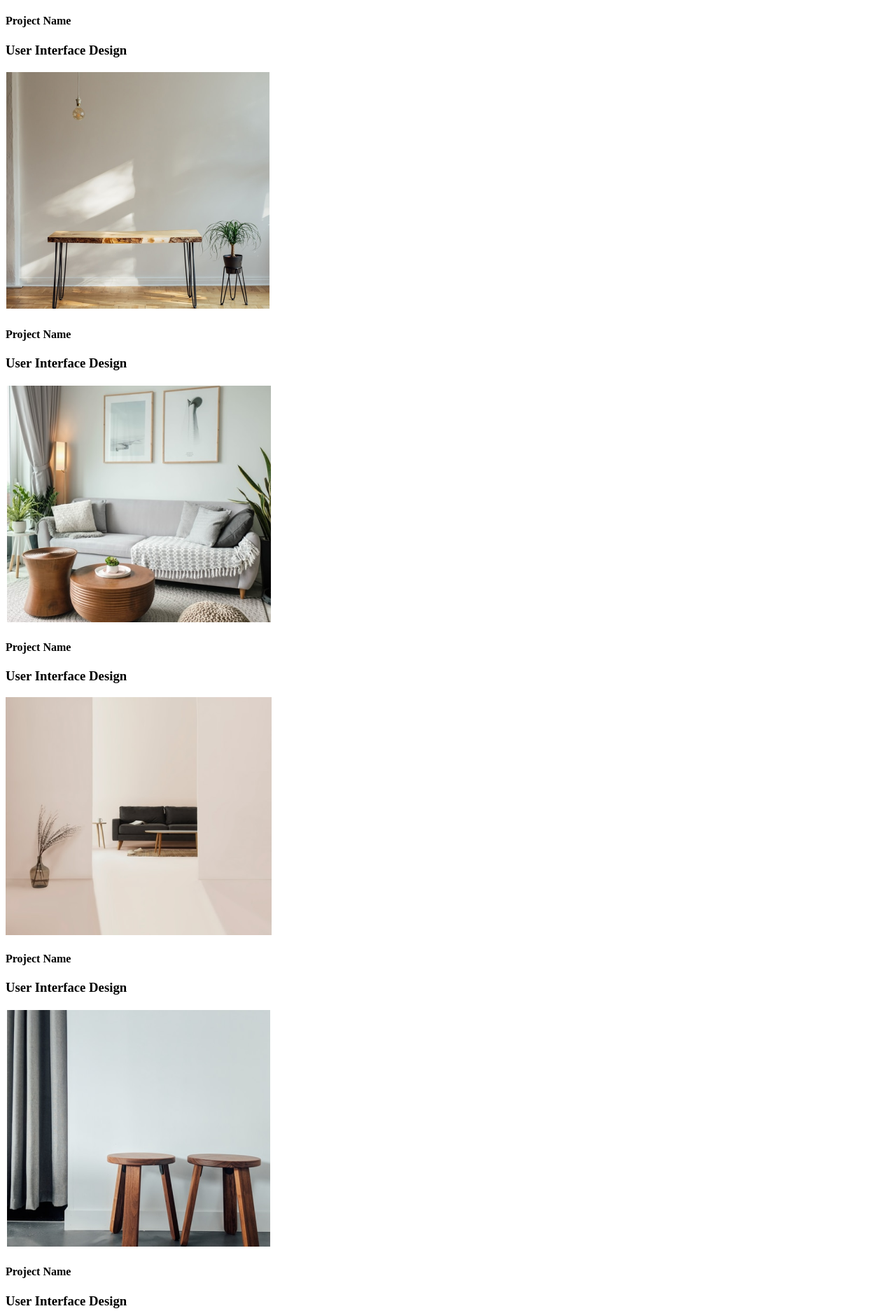
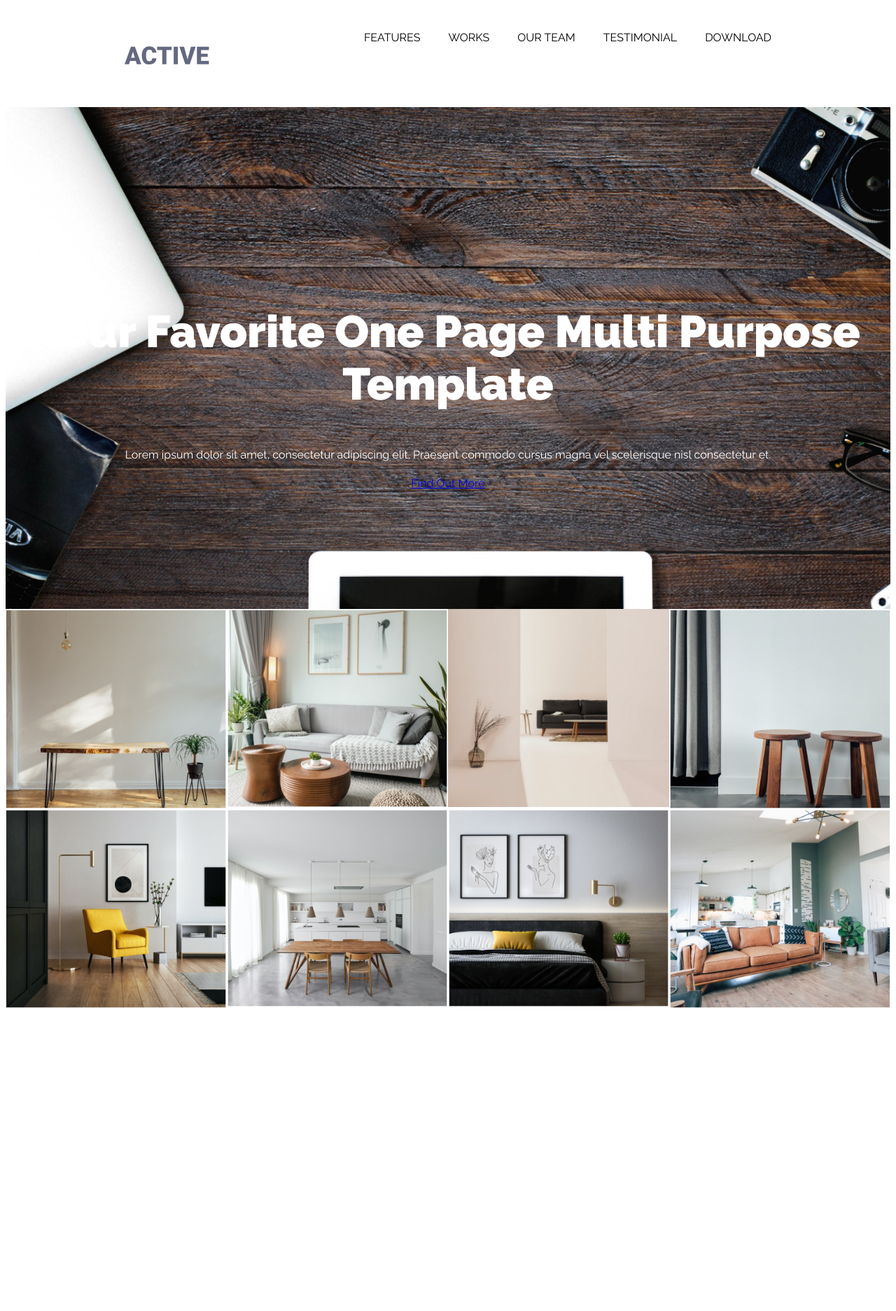
Before and after one commit to marinelloo/Grid-lesson, a plain HTML site: page index.html in a window 1280 px wide. Shown: the top 1873 px of the page at 70% size. After the commit the page ends 1449 px from the top, so only its background shows below. Drawn offline with Linux system fonts and the light colour scheme.

Commit message:
add changes

```diff
--- /dev/null
+++ b/css/style.scss
@@ -0,0 +1,101 @@
+@import 'typography.scss';
+@import 'colours.scss';
+
+body {
+    font-family: $font-main;
+}
+
+h1 {
+    font-size: 64px;
+}
+
+h3 {
+    font-weight: $font-bold;
+    line-height: $lh-normal;
+}
+
+h4 {
+    font-weight: $font-normal;
+    line-height: $lh-small;
+}
+
+.header {
+    &__nav {
+        display: flex;
+        justify-content: space-between;
+        padding: 20px 170px;
+    }
+
+    .menu {
+        list-style: none;
+        display: flex;
+        gap: 40px;
+
+        &__item {
+            display: inline-block;
+            text-transform: uppercase;
+        }
+    }
+}
+
+.banner {
+    background-image: url('/images/img.jpg');
+    background-size: cover;
+    color: $white;
+    text-align: center;
+
+    &__title {
+        padding-top: 230px;
+    }
+
+    &__button {
+        padding-bottom: 170px;
+    }
+}
+
+.gallery {
+    display: grid;
+    grid-template-columns: repeat(4, 1fr);
+    margin: 0 auto;
+    max-width: 1510px;
+
+    &__item {
+        position: relative;
+    }
+
+   .overlay {
+    position: absolute;
+    top: 0;
+    bottom: 0;
+    left: 0;
+    right: 0;
+    height: 100%;
+    width: 100%;
+    opacity: 0;
+    transition: .5s ease;
+   }
+
+   &__item:hover .overlay {
+       opacity: 0.8;
+       background-color: $hover;
+       cursor: pointer;
+   }
+
+   &__item:active .overlay {
+    background-color: $active;
+}
+
+    &__text {
+        position: absolute;
+        top: 36%;
+        left: 30%;
+        text-align: center;
+        color: $white;
+    }
+
+    img {
+        display: block;
+        max-width: 100%;
+    }
+
+}
--- a/css/styles.scss
+++ /dev/null
@@ -1,8 +0,0 @@
-@import 'typography.scss';
-@import 'colours.scss';
-
-h4 {
-    font-family: $font-main;
-    font-weight: $font-bold;
-    font-size: $fs-normal;
-}
--- a/css/typography.scss
+++ b/css/typography.scss
@@ -1,9 +1,16 @@
 @import url('https://fonts.googleapis.com/css2?family=Open+Sans:wght@600&family=Raleway:wght@400;500;900&display=swap');
 
 $font-main: 'Raleway', serif;
+//fonts-weight
+$font-normal: 400;
+$font-bold: 900;
 
-$fw-normal: 400;
-$font-bold: 900;
+// font sizes
 $fs-small: 18px;
 $fs-normal: 24px;
 $fs-large: 64px;
+
+//line-height
+
+$lh-normal: 28px;
+$lh-small: 21px;
--- a/index.html
+++ b/index.html
@@ -4,64 +4,110 @@
     <meta charset="UTF-8">
     <meta http-equiv="X-UA-Compatible" content="IE=edge">
     <meta name="viewport" content="width=device-width, initial-scale=1.0">
-    <link rel="stylesheet" href="css/styles.css">
+    <link rel="stylesheet" href="css/style.css">
     <title>Grid Lesson</title>
 </head>
 <body>
+    <header class="header">
+        <div class="container">
+            <nav class="header__nav">
+                <a href="" class="header__logo">
+                    <img src="/images/logo.svg" alt="header logo">
+                </a>
+                <ul class="menu">
+                    <li class="menu__item">features</li>
+                    <li class="menu__item">works</li>
+                    <li class="menu__item">our team</li>
+                    <li class="menu__item">testimonial</li>
+                    <li class="menu__item">download</li>
+                </ul>
+            </nav>
+        </div>
+    </header>
+    <section class="banner">
+        <div class="container">
+            <div class="banner__title">
+                <h1>Your Favorite One Page Multi Purpose Template</h1>
+            </div>
+            <div class="banner__subtitle">
+                <h4>Lorem ipsum dolor sit amet, consectetur adipiscing elit. Praesent commodo cursus magna
+                    vel scelerisque nisl consectetur et.</h4>
+            </div>
+            <div class="banner__button">
+                <a href="button">Find Out More</a>
+            </div>
+        </div>
+    </section>
     <section class="gallery">
         <div class="gallery__item">
+            <div class="overlay">
                 <div class="gallery__text">
-                <h4 class="gallery-title">Project Name</h4>
-                <h3 class="gallery-subtitle">User Interface Design</h3>
+                    <h3 class="gallery-title">Project Name</h3>
+                    <h4 class="gallery-subtitle">User Interface Design</h4>
+                </div>
             </div>
             <img src="/images/work_1.png">
         </div>
         <div class="gallery__item">
+            <div class="overlay">
                 <div class="gallery__text">
-                <h4 class="gallery-title">Project Name</h4>
-                <h3 class="gallery-subtitle">User Interface Design</h3>
+                    <h3 class="gallery-title">Project Name</h3>
+                    <h4 class="gallery-subtitle">User Interface Design</h4>
+                </div>
             </div>
             <img src="/images/work_2.png">
         </div>
         <div class="gallery__item">
+            <div class="overlay">
                 <div class="gallery__text">
-                <h4 class="gallery-title">Project Name</h4>
-                <h3 class="gallery-subtitle">User Interface Design</h3>
+                    <h3 class="gallery-title">Project Name</h3>
+                    <h4 class="gallery-subtitle">User Interface Design</h4>
+                </div>
             </div>
             <img src="/images/work_3.png">
         </div>
         <div class="gallery__item">
+            <div class="overlay">
                 <div class="gallery__text">
-                <h4 class="gallery-title">Project Name</h4>
-                <h3 class="gallery-subtitle">User Interface Design</h3>
+                    <h3 class="gallery-title">Project Name</h3>
+                    <h4 class="gallery-subtitle">User Interface Design</h4>
+                </div>
             </div>
             <img src="/images/work_4.png">
         </div>
         <div class="gallery__item">
+            <div class="overlay">
                 <div class="gallery__text">
-                <h4 class="gallery-title">Project Name</h4>
-                <h3 class="gallery-subtitle">User Interface Design</h3>
+                    <h3 class="gallery-title">Project Name</h3>
+                    <h4 class="gallery-subtitle">User Interface Design</h4>
+                </div>
             </div>
             <img src="/images/work_5.png">
         </div>
         <div class="gallery__item">
+            <div class="overlay">
                 <div class="gallery__text">
-                <h4 class="gallery-title">Project Name</h4>
-                <h3 class="gallery-subtitle">User Interface Design</h3>
+                    <h3 class="gallery-title">Project Name</h3>
+                    <h4 class="gallery-subtitle">User Interface Design</h4>
+                </div>
             </div>
             <img src="/images/work_6.png">
         </div>
         <div class="gallery__item">
+            <div class="overlay">
                 <div class="gallery__text">
-                <h4 class="gallery-title">Project Name</h4>
-                <h3 class="gallery-subtitle">User Interface Design</h3>
+                    <h3 class="gallery-title">Project Name</h3>
+                    <h4 class="gallery-subtitle">User Interface Design</h4>
+                </div>
             </div>
             <img src="/images/work_7.png">
         </div>
         <div class="gallery__item">
+            <div class="overlay">
                 <div class="gallery__text">
-                <h4 class="gallery-title">Project Name</h4>
-                <h3 class="gallery-subtitle">User Interface Design</h3>
+                    <h3 class="gallery-title">Project Name</h3>
+                    <h4 class="gallery-subtitle">User Interface Design</h4>
+                </div>
             </div>
             <img src="/images/work_8.png">
         </div>
```
Also changed, not shown: css/colours.css (added), css/responsive.css (added), css/responsive.scss (added), css/style.css (added), css/styles.css (deleted), css/typography.css (added), images/img.jpg (added), images/logo.svg (added), 4 other files. Lines whose indentation alone changed are shown as unchanged.
